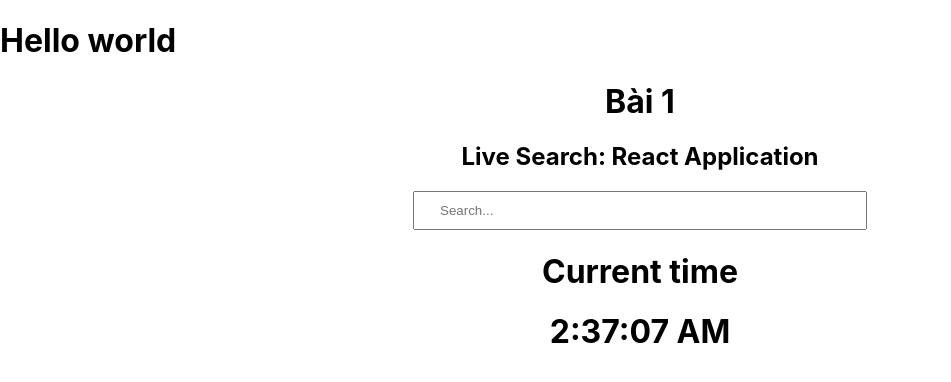
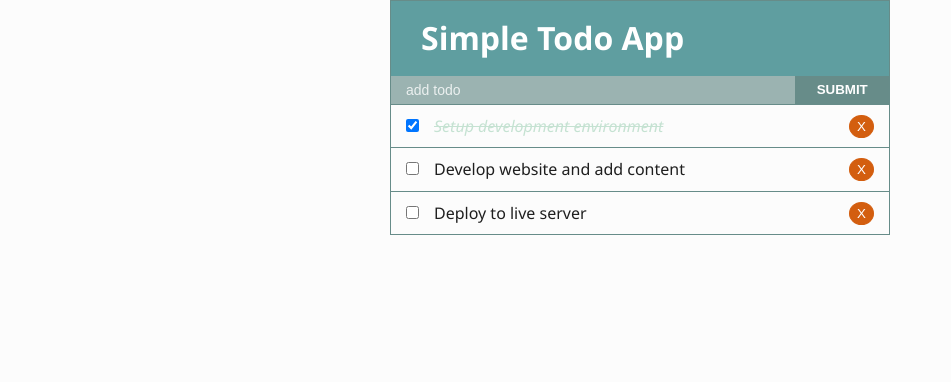
Before and after one commit to Nguyen-Van-Chuong/React, a React (Create React App) app: page / in a window 1280 px wide. Shown: the top 382 px of the page, without its empty margins (0-951 px from the left). Built offline with nearby package versions, Linux system fonts and the light colour scheme.

Commit message:
todo list

```diff
--- a/package.json
+++ b/package.json
@@ -9,6 +9,7 @@
     "react": "^18.2.0",
     "react-dom": "^18.2.0",
     "react-scripts": "5.0.1",
+    "uuid": "^9.0.0",
     "web-vitals": "^2.1.4"
   },
   "scripts": {
--- a/src/App.css
+++ b/src/App.css
@@ -1,3 +1,80 @@
-.search {
-    text-align: center;
+* {
+    box-sizing: border-box;
+    margin: 0 0 0 0;
+    padding: 0;
 }
+
+body {
+    font-family: "Segoe UI", Arial, sans-serif;
+    line-height: 1.4;
+    background-color: #fcfcfc;
+    color: #1f1f1f;
+}
+
+.container {
+    max-width: 500px;
+    margin: 0 auto;
+    border: 1px solid #678c89;
+}
+
+.todo-item {
+    list-style-type: none;
+    padding: 10px 15px;
+    border-top: 1px solid #678c89;
+}
+
+.todo-item input {
+    margin-right: 15px;
+}
+
+.completed {
+    font-style: italic;
+    color: #c5e2d2;
+    text-decoration: line-through
+}
+
+.btn-style {
+    background: #d35e0f;
+    color: #fff;
+    border: 1px solid #d35e0f;
+    padding: 3px 7px;
+    border-radius: 50%;
+    cursor: pointer;
+    float: right;
+    outline: none;
+}
+
+.form-container {
+    display: flex;
+    width: 100%;
+}
+
+.input-text {
+    flex: 8;
+    font-size: 14px;
+    padding: 6px 15px;
+    background: rgba(103, 140, 137, 0.65);
+    border: none;
+    color: #fff;
+    outline: none;
+    font-weight: 400;
+    width: 80%;
+}
+
+.input-text::placeholder {
+    color: #fff;
+    opacity: 0.8;
+}
+
+.input-submit {
+    flex: 2;
+    border: none;
+    background: #678c89;
+    color: #fff;
+    text-transform: uppercase;
+    cursor: pointer;
+    font-weight: 600;
+    width: 20%;
+    outline: none;
+
+}
--- a/src/App.jsx
+++ b/src/App.jsx
@@ -1,15 +1,10 @@
 import "./App.css";
-import { Pics } from "./components/Pics/index";
-import Time from "./components/Time";
+import TodoApp from "./components/TodoApp";
 
 function App() {
   return (
-    <div className="App">
-      <h1>Hello world</h1>
-      <div className="search">
-        <Pics></Pics>
-        <Time></Time>
-      </div>
+    <div>
+      <TodoApp></TodoApp>
     </div>
   );
 }
--- /dev/null
+++ b/src/components/AddTodo.jsx
@@ -0,0 +1,35 @@
+import React, { Component } from "react";
+
+class AddTodo extends Component {
+  state = {
+    title: "",
+  };
+  onInputChange = (e) => {
+    this.setState({
+      title: e.target.value,
+    });
+  };
+  addTodo = (e) => {
+    e.preventDefault();
+    this.props.addTodo(this.state.title);
+    this.setState({
+      title: "",
+    });
+  };
+  render() {
+    return (
+      <form action="#" className="form-container" onSubmit={this.addTodo}>
+        <input
+          type="text"
+          placeholder="add todo"
+          className="input-text"
+          value={this.state.title}
+          onChange={this.onInputChange}
+        />
+        <input type="submit" className="input-submit" />
+      </form>
+    );
+  }
+}
+
+export default AddTodo;
--- a/src/components/Pics/index.jsx
+++ /dev/null
@@ -1,16 +0,0 @@
-import React, { Component } from "react";
-import "./style.css";
-
-class Pics extends Component {
-  render() {
-    return (
-      <div>
-        <h1>Bài 1</h1>
-        <h2 className="title">Live Search: React Application</h2>
-        <input type="text" placeholder="Search..." className="search_any" />
-      </div>
-    );
-  }
-}
-
-export { Pics };
--- a/src/components/Pics/style.css
+++ /dev/null
@@ -1,4 +0,0 @@
-.search_any {
-    padding: 10px 25px;
-    width: 30em;
-}
--- a/src/components/Time/index.jsx
+++ /dev/null
@@ -1,18 +0,0 @@
-import React, { Component } from "react";
-const time = () => {
-  const date = new Date();
-  document.getElementById("demo").innerHTML = date.toLocaleTimeString();
-};
-const current = setInterval(time, 1000);
-class Time extends Component {
-  render() {
-    return (
-      <div>
-        <h1 className="">Current time</h1>
-        <h1 id="demo"></h1>
-      </div>
-    );
-  }
-}
-
-export default Time;
--- /dev/null
+++ b/src/components/TodoApp.jsx
@@ -0,0 +1,71 @@
+import React, { Component } from "react";
+import Header from "./layouts/Header";
+import AddTodo from "./AddTodo";
+import { v4 } from "uuid";
+import Todos from "./Todos";
+
+class TodoApp extends Component {
+  state = {
+    todos: [
+      {
+        id: 1,
+        title: "Setup development environment",
+        completed: true,
+      },
+      {
+        id: 2,
+        title: "Develop website and add content",
+        completed: false,
+      },
+      {
+        id: 3,
+        title: "Deploy to live server",
+        completed: false,
+      },
+    ],
+  };
+  handleCheckboxChange = (id) => {
+    this.setState({
+      todos: this.state.todos.map((todo) => {
+        if (todo.id == id) {
+          todo.completed = !todo.completed;
+        }
+        return todo;
+      }),
+    });
+  };
+  deleteTodo = (id) => {
+    this.setState({
+      todos: [
+        ...this.state.todos.filter((todo) => {
+          return todo.id !== id;
+        }),
+      ],
+    });
+  };
+  addTodo = (title) => {
+    const newTitle = {
+      id: v4(),
+      title: title,
+      completed: false,
+    };
+    this.setState({
+      todos: [...this.state.todos, newTitle],
+    });
+  };
+  render() {
+    return (
+      <div className="container">
+        <Header />
+        <AddTodo addTodo={this.addTodo} />
+        <Todos
+          todos={this.state.todos}
+          handleChange={this.handleCheckboxChange}
+          deleteTodo={this.deleteTodo}
+        />
+      </div>
+    );
+  }
+}
+
+export default TodoApp;
--- /dev/null
+++ b/src/components/TodoItem.jsx
@@ -0,0 +1,30 @@
+import React, { Component } from "react";
+
+class TodoItem extends Component {
+  render() {
+    const { completed, id, title } = this.props.todo;
+    return (
+      <li className="todo-item">
+        <input
+          type="checkbox"
+          checked={completed}
+          onChange={() => {
+            this.props.handleChange(id);
+          }}
+        />
+        <span className={completed ? "completed" : ""}>{title}</span>
+        <button
+          className="btn-style"
+          onClick={() => {
+            this.props.deleteTodo(id);
+          }}
+        >
+          {" "}
+          X{" "}
+        </button>
+      </li>
+    );
+  }
+}
+
+export default TodoItem;
--- /dev/null
+++ b/src/components/Todos.jsx
@@ -0,0 +1,23 @@
+import React, { Component } from "react";
+import TodoItem from "./TodoItem";
+
+class Todos extends Component {
+  render() {
+    return (
+      <div>
+        <ul>
+          {this.props.todos.map((todo) => (
+            <TodoItem
+              key={todo.id}
+              todo={todo}
+              handleChange={this.props.handleChange}
+              deleteTodo={this.props.deleteTodo}
+            ></TodoItem>
+          ))}
+        </ul>
+      </div>
+    );
+  }
+}
+
+export default Todos;
--- /dev/null
+++ b/src/components/layouts/Header.jsx
@@ -0,0 +1,16 @@
+import React, { Component } from "react";
+import "./header.css";
+
+class Header extends Component {
+  render() {
+    return (
+      <div>
+        <header>
+          <h1>Simple Todo App</h1>
+        </header>
+      </div>
+    );
+  }
+}
+
+export default Header;
--- /dev/null
+++ b/src/components/layouts/header.css
@@ -0,0 +1,5 @@
+header {
+    padding: 15px 30px;
+    background-color: cadetblue;
+    color: white;
+}
```
Also changed, not shown: 1 other file (tests, documents, lock files or other folders).
